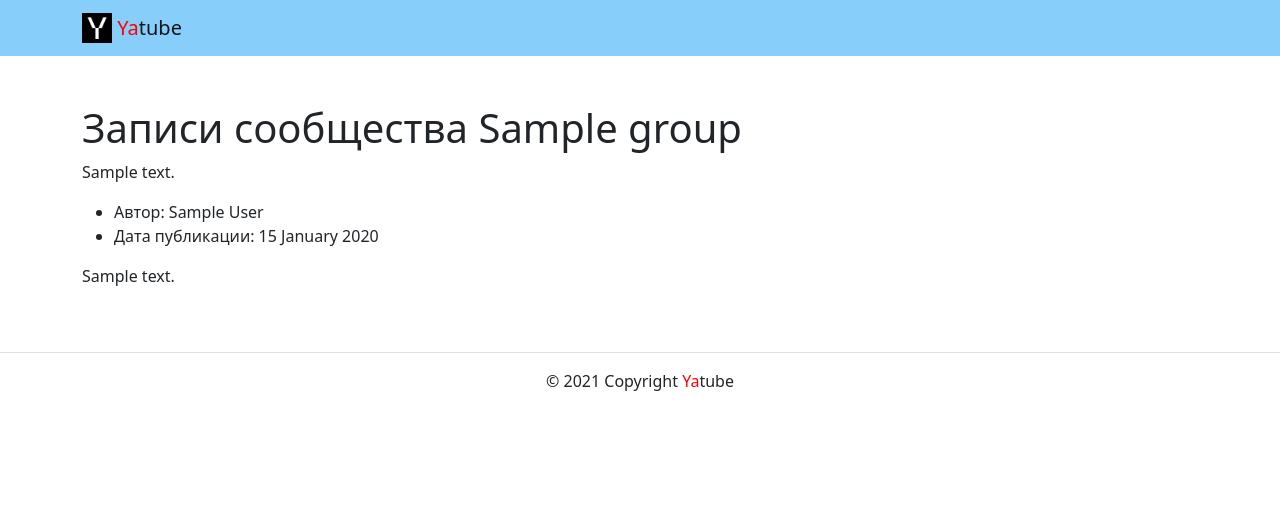
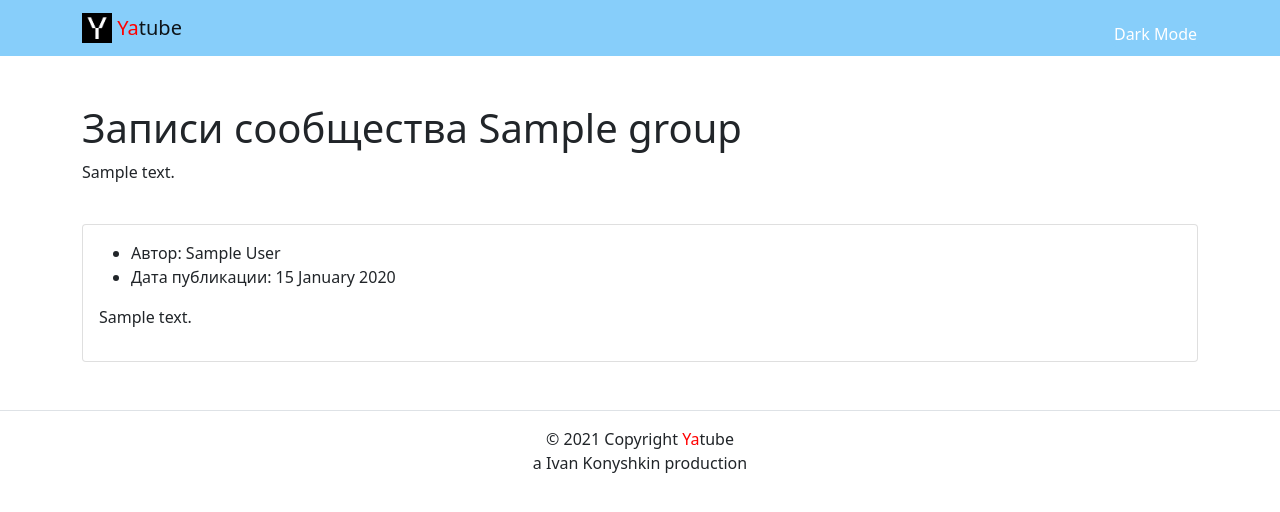
Before and after one commit to clownvkkaschenko/Yatube_project, a Django app: a page that uses yatube/templates/base.html in a window 1280 px wide. Shown: the top 512 px of the page. Run offline with Django 3.2, Linux system fonts and the light colour scheme; tables that the repository leaves empty hold one stand-in row (values such as "Sample post"); some libraries are stand-ins or nearby versions.

Commit message:
dark-mode start

```diff
--- /dev/null
+++ b/yatube/static/css/light.css
@@ -0,0 +1,17 @@
+body {
+    transition: 1s;
+}
+button {
+	padding: 1px;
+    background-color: lightskyblue;
+    color: #fff;
+    border: none;
+    border-radius: 3px;
+    font-size: 1em;
+    margin-top: 1%;
+    outline: none;
+}
+button:hover {
+    transition: 0.7s;
+    background: #000
+}
--- /dev/null
+++ b/yatube/static/js/scripts.js
@@ -0,0 +1,11 @@
+const swt = document.querySelector(".switchMode", ".swm > span");
+const theme = document.querySelector("#theme", "#theme1");
+swt.addEventListener("click", function() {
+  if (theme.getAttribute("href") == "/static/css/light.css") {
+    theme.href = "/static/css/dark.css";
+  } else {
+    theme.href = "/static/css/light.css";
+  }
+  {swt.innerHTML =
+    (swt.innerHTML === 'Light Mode') ? swt.innerHTML = 'Dark Mode' : swt.innerHTML = 'Light Mode';}
+});
--- a/yatube/templates/base.html
+++ b/yatube/templates/base.html
@@ -5,7 +5,6 @@
     <meta charset="utf-8"> <!-- Кодировка сайта -->
     <!-- Сайт готов работать с мобильными устройствами -->
     <meta name="viewport" content="width=device-width, initial-scale=1">
-    <!-- Загружаем фав-иконки -->
     <link rel="icon" href="img/fav/fav.ico" type="image">
     <link rel="apple-touch-icon" sizes="180x180" href="img/fav/apple-touch-icon.png">
     <link rel="icon" type="image/png" sizes="32x32" href="img/fav/favicon-32x32.png">
@@ -13,7 +12,8 @@
     <meta name="msapplication-TileColor" content="#000">
     <meta name="theme-color" content="#ffffff">
     <!-- Подключен файл со стандартными стилями бустрап -->
-    <link rel="stylesheet" href="{% static 'css/bootstrap.min.css' %}">
+    <link rel="stylesheet" href="/static/css/bootstrap.min.css" id="theme1">
+    <link rel="stylesheet" href="/static/css/light.css" id="theme">
     <title>{% block title %}title{% endblock %}</title>
   </head>
   <body>
@@ -32,4 +32,5 @@
     <footer class="border-top text-center py-3">
       {% include 'includes/footer.html' %}
     </footer>
+    <script src="/static/js/scripts.js"></script>
   </body>
--- a/yatube/templates/includes/footer.html
+++ b/yatube/templates/includes/footer.html
@@ -1,2 +1,5 @@
+{% load static %}
 <!-- тег span используется для добавления нужных стилей отдельным участкам текста -->
-<p>© 2021 Copyright <span style="color:red">Ya</span>tube</p>
+<p>© 2021 Copyright <span style="color:red">Ya</span>tube<br>
+   a Ivan Konyshkin production
+</p>
--- a/yatube/templates/includes/header.html
+++ b/yatube/templates/includes/header.html
@@ -3,10 +3,11 @@
 {% load static %}
 <nav class="navbar navbar-light" style="background-color: lightskyblue">
   <div class="container">
-    <a class="navbar-brand" href="index.html">
+    <a class="navbar-brand" href="{% url 'posts:index' %}">
       <img src="{% static 'img/logo.png' %}" width="30" height="30" class="d-inline-block align-top" alt="">
       <!-- тег span используется для добавления нужных стилей отдельным участкам текста -->
       <span style="color:red">Ya</span>tube</a>
     </a>
+    <button type="button" class="switchMode"><span>Dark Mode</span></button>
   </div>
 </nav>
--- a/yatube/templates/posts/group_list.html
+++ b/yatube/templates/posts/group_list.html
@@ -9,8 +9,11 @@
     <p>
       {{ group.description }}
     </p>
+    {% for group in posts %}
+    <br>
     <article>
-    {% for group in posts %}
+    <div class="card">
+      <div class="card-body">
       <ul>
         <li>
           Автор: {{ group.author.get_full_name }}
@@ -19,10 +22,12 @@
           Дата публикации: {{ group.pub_date|date:"d E Y" }}
         </li>
       </ul>
-      <p>{{ group.text }}</p>
-      {% if not forloop.last %}<hr>{% endif %}
+      <p align="justify">{{ group.text }}</p>
+      {% if not forloop.last %}{% endif %}
+      </div>
+    </div>
+    </article>
     {% endfor %}
-    </article>
     <!-- под последним постом нет линии -->
   </div>
 {% endblock %}
```
Also changed, not shown: yatube/posts/models.py (+4 -4 lines), yatube/static/css/dark.css (added, +18 -0 lines), yatube/templates/posts/index.html (+9 -4 lines).
